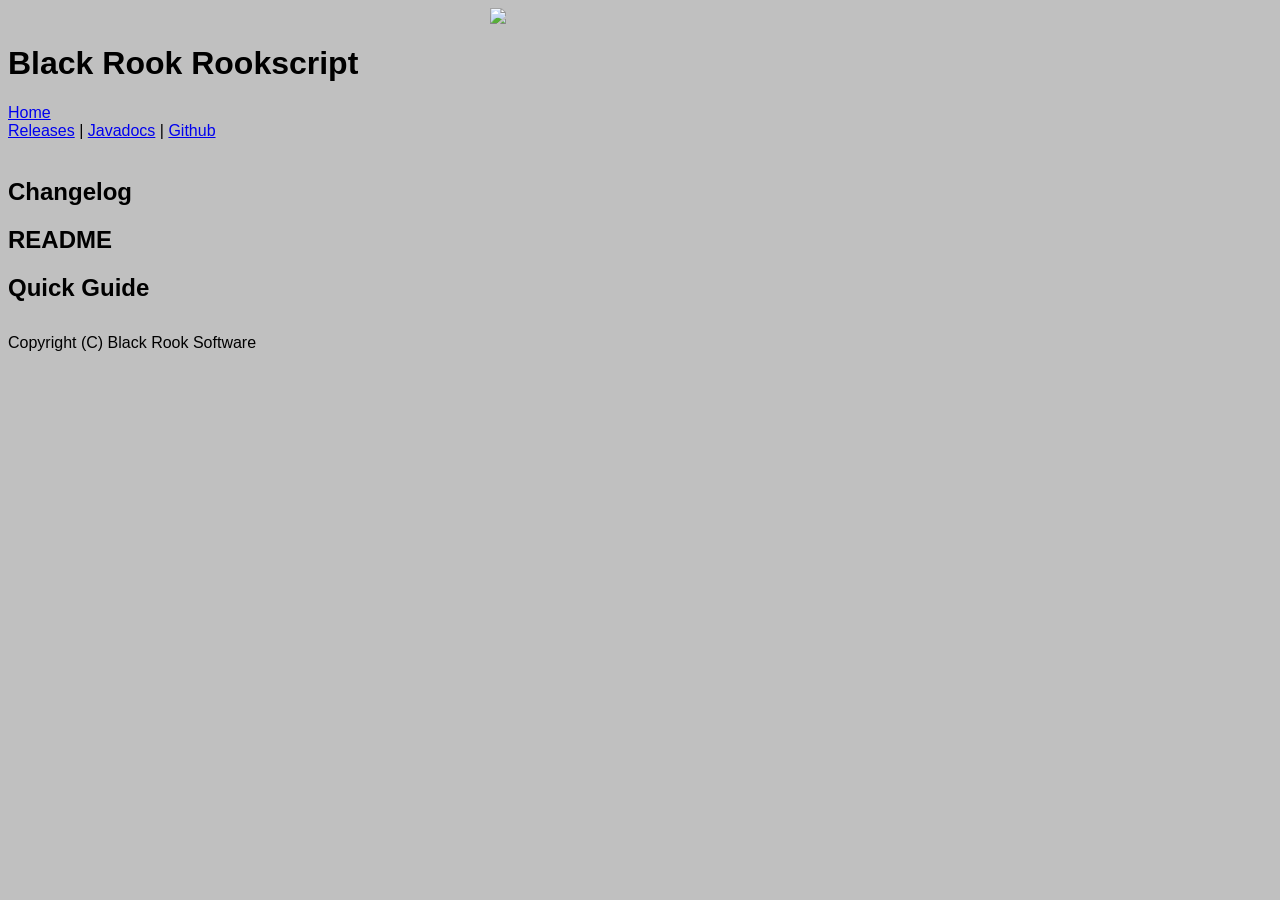
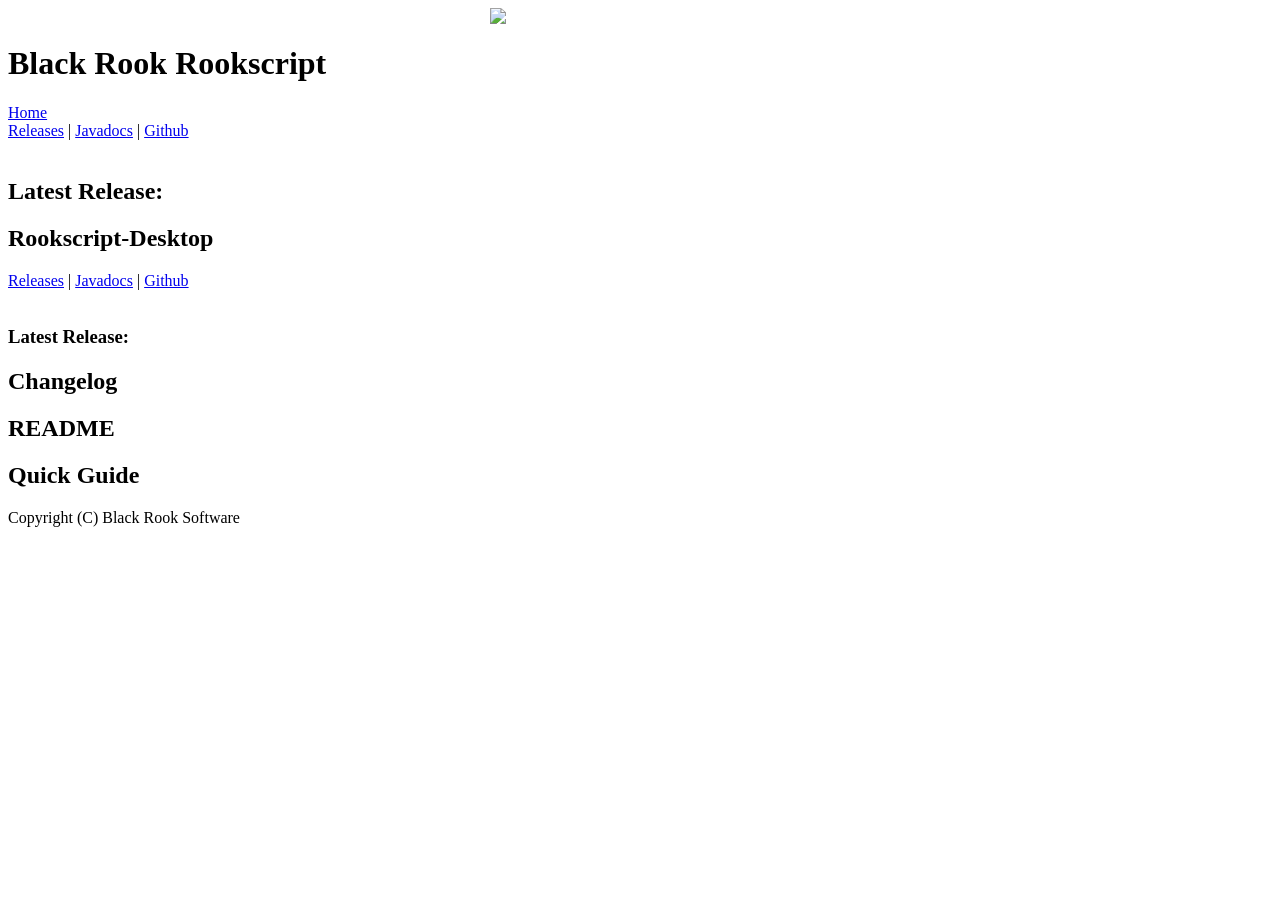

Style fixes.

--- a/css/site.css
+++ b/css/site.css
@@ -1,8 +1,3 @@
-BODY {
-	background-color: #c0c0c0;
-	font-family: -apple-system, BlinkMacSystemFont, Segoe UI, Helvetica, Arial, sans-serif, Apple Color Emoji, Segoe UI Emoji;
-}
-
 .site-logo {
 	display: block;
 	max-width: 300px;
@@ -11,37 +6,8 @@ BODY {
 	height: auto;
 }
 
-.site-start-hidden {
-	display: none;
-}
-
-.site-footer {
-	margin-top: 2em;
-}
-
 .site-release-links {
 	max-width: 900px;
     margin-left: auto;
     margin-right: auto;
-}
-
-.markdown-body {
-	padding: 16px;
-	max-width: 900px;
-    margin-left: auto;
-	margin-right: auto;
-	background-color: #e0e0e0;
-}
-
-SVG.octicon {
-	display: none;
-}
-
-PRE {
-	padding: 16px;
-    overflow: auto;
-    font-size: 85%;
-    line-height: 1.45;
-    background-color: #d8d8d8;
-	border-radius: 3px;
 }
